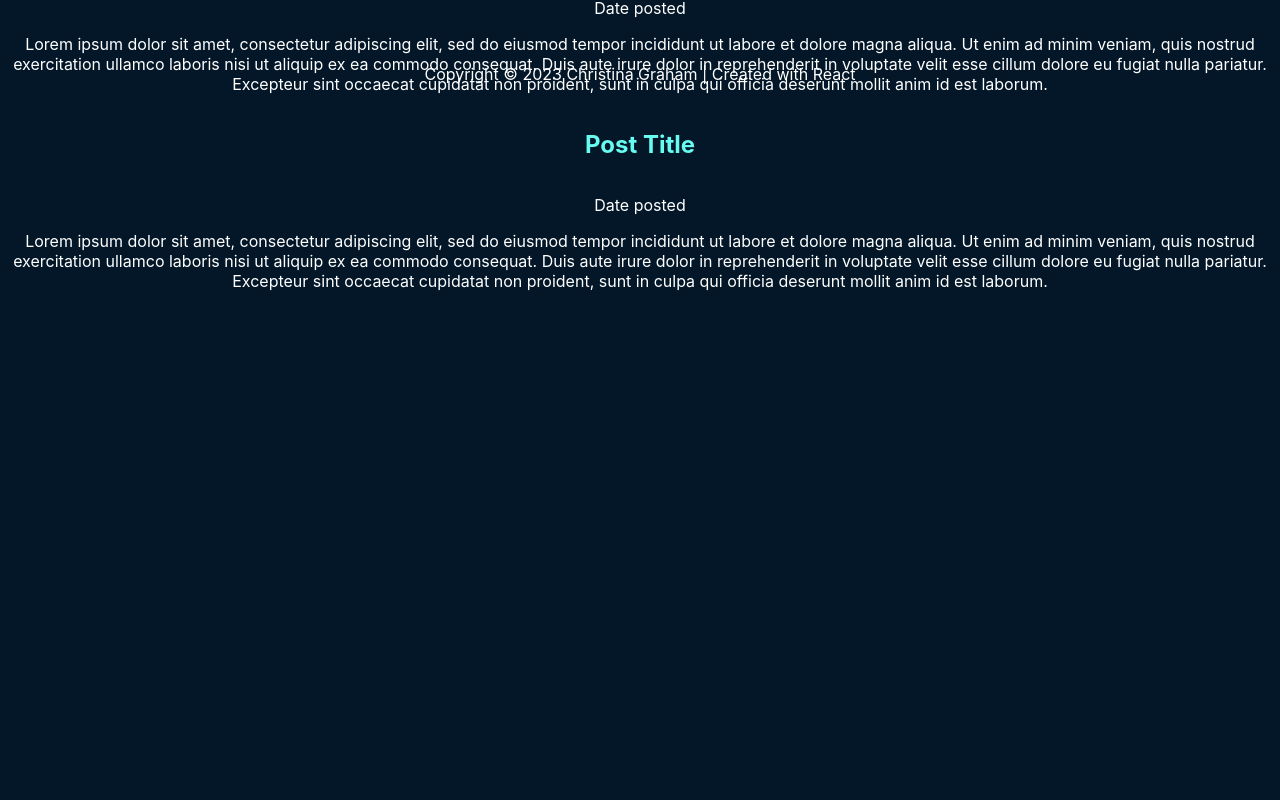
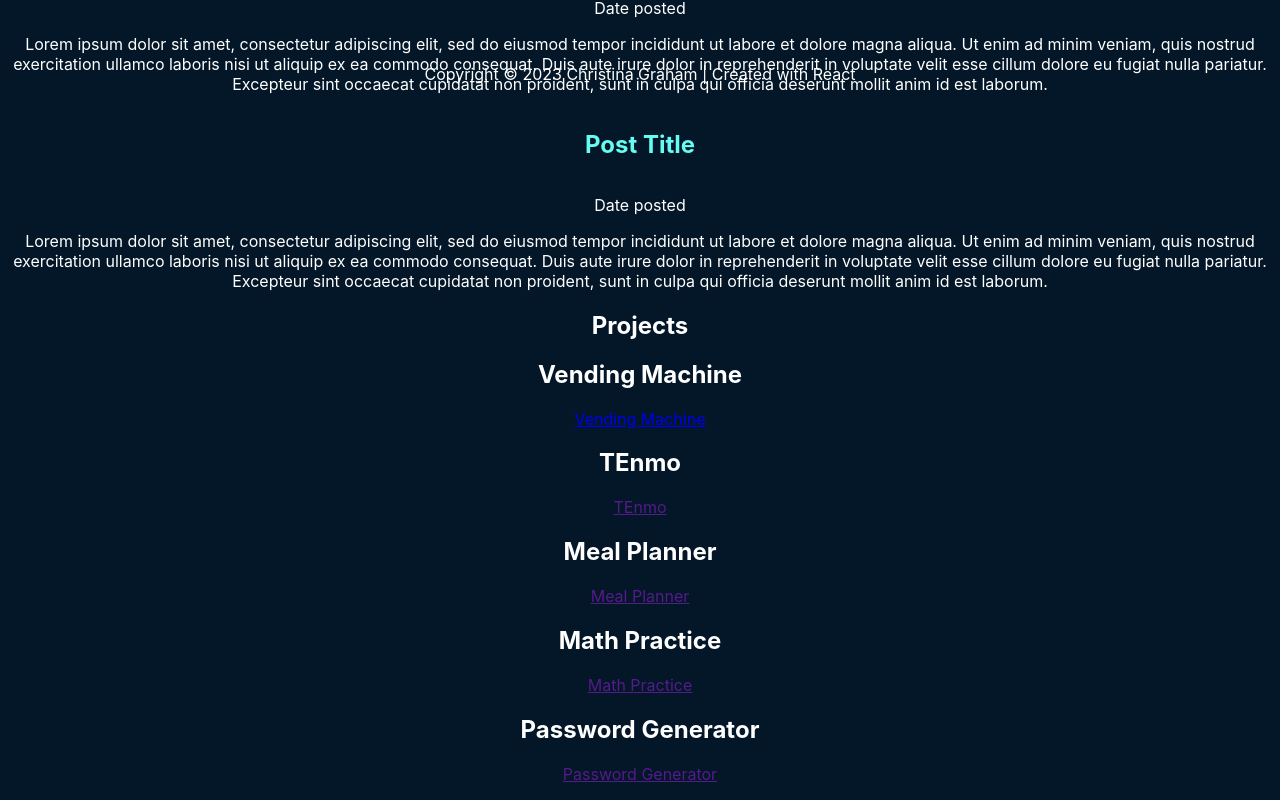
Before and after one commit to cgraham74/My-Portfolio, a React (Create React App) app: page / in a window 1280 px wide. Shown: the part 700-1500 px from the top of the page. Before the commit the page ends 1007 px from the top, so only its background shows below. Built offline with nearby package versions, Linux system fonts and the light colour scheme.

Commit message:
Added projectCard, projectData, and Project Component

```diff
--- a/src/components/ProjectCard.js
+++ b/src/components/ProjectCard.js
@@ -1,8 +1,20 @@
-import React from 'react';
-import { Image } from './Image';
+import React from "react";
 
-export const ProjectCard = (
-    <div>
-        <Image />
+export function ProjectCard({
+  title,
+  description,
+  skillsUsed,
+  image,
+  gitHub,
+  demo,
+}) {
+  return (
+    <div className="project-card">
+      <h2>{title}</h2>
+      <p>{description}</p>
+      <ul>{skillsUsed}</ul>
+      <a href={gitHub}>{title}</a>
+      <p>{demo}</p>
     </div>
-)
+  );
+}
--- a/src/data/projects.js
+++ b/src/data/projects.js
@@ -1,5 +1,4 @@
-
-export const project = [
+export const projectData = [
     {
     title:"Vending Machine",
     description: "",
@@ -7,7 +6,7 @@ export const project = [
 
     ],
     image: "",
-    gitHub: "",
+    gitHub: "'https://github.com/cgraham74/Capstone_VendingMachine'",
     demo: ""
 },
 {
@@ -50,4 +49,4 @@ export const project = [
     gitHub: "",
     demo: ""
 },
-]
+];
--- a/src/layouts/Blog.js
+++ b/src/layouts/Blog.js
@@ -9,7 +9,6 @@ export default function Blog() {
       setPosts(postData);
     }, [posts]);
 
-  console.log({ posts });
   return (
     <>
       <h2 className="blog-title">Blog</h2>
--- a/src/layouts/MainContent.js
+++ b/src/layouts/MainContent.js
@@ -1,11 +1,13 @@
 import React from "react";
 import Blog from "./Blog";
+import Projects from "./Projects";
 
 function MainContent() {
   return (
     <div className="MainContent">
       <h1>Under Construction</h1>
       <Blog />
+      <Projects />
     </div>
   );
 }
--- a/src/layouts/Projects.js
+++ b/src/layouts/Projects.js
@@ -0,0 +1,33 @@
+import React, { useState , useEffect} from "react";
+import { ProjectCard } from "../components/ProjectCard";
+import { projectData } from "../data/projects";
+
+export default function Projects() {
+  const [projects, setProjects] = useState(projectData);
+
+  useEffect(() => {
+    setProjects(projectData);
+  }, [projects]);
+
+  console.log(projects);
+  return (
+    <>
+      <h2 className="project-title">Projects</h2>
+      <ul className="project-container">
+        <li>
+          {projects.map((project, index) => (
+            <ProjectCard
+              key={index}
+              title={project.title}
+              description={project.description}
+              skillsUsed={project.skillsUsed}
+              image={project.image}
+              gitHub={project.gitHub}
+              demo={project.demo}
+            />
+          ))}
+        </li>
+      </ul>
+    </>
+  );
+}
```
